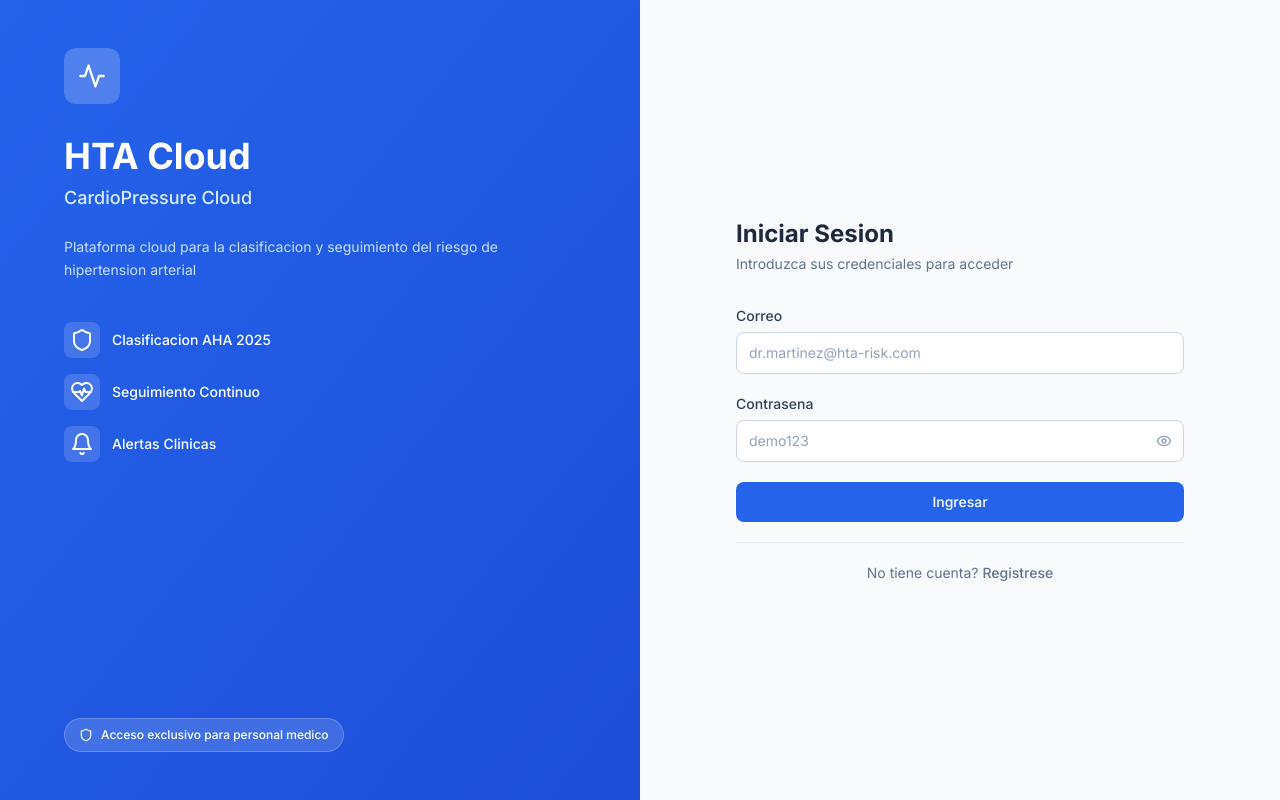
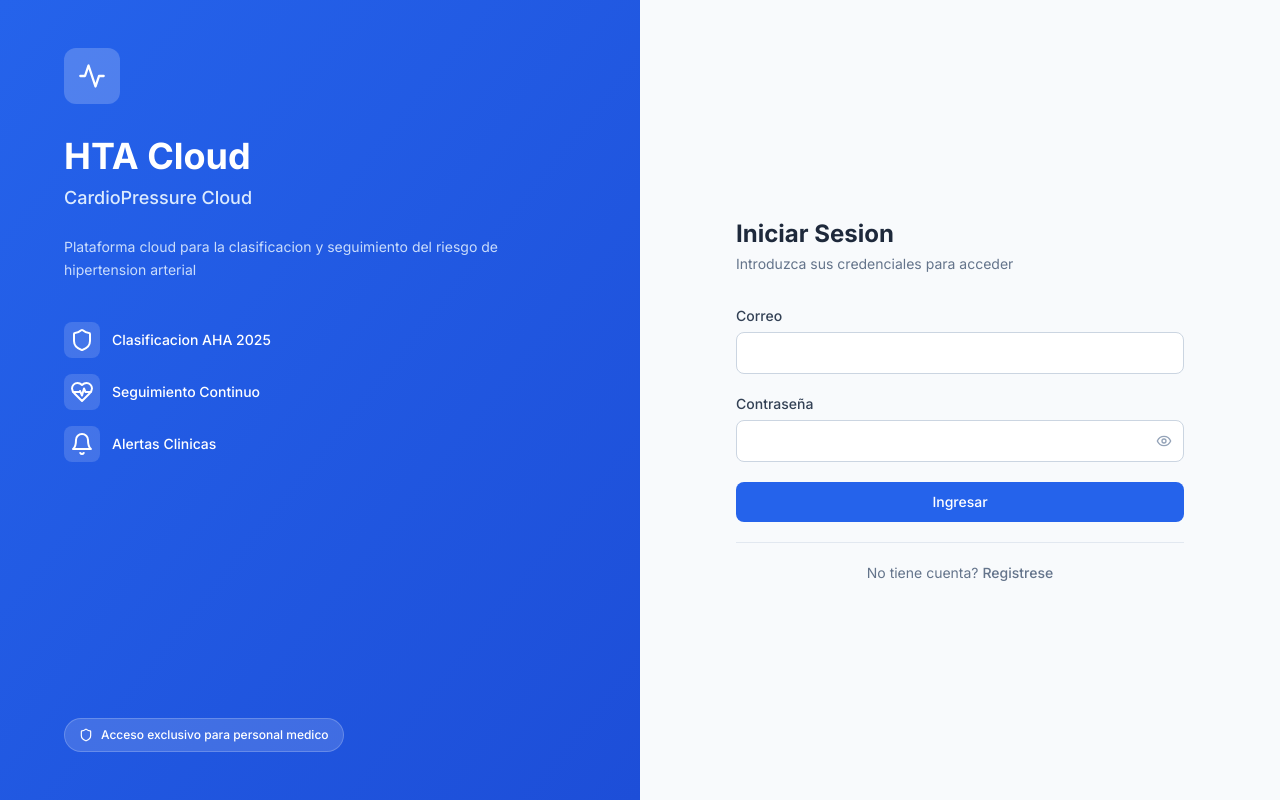
Before and after one commit to HtariskhealthProject/htariskhealthApp, a React (Vite) app: page /login in a window 1280 px wide. Built offline with nearby package versions, Linux system fonts and the light colour scheme; no server answers.

Commit message:
eliminar placeholder y eliminarñ

```diff
--- a/src/pages/auth/LoginPage.tsx
+++ b/src/pages/auth/LoginPage.tsx
@@ -88,20 +88,18 @@ export default function LoginPage() {
                 value={email}
                 onChange={(e) => setEmail(e.target.value)}
                 className="input-clinical"
-                placeholder="dr.martinez@hta-risk.com"
                 required
               />
             </div>
 
             <div>
-              <label className="label-clinical">Contrasena</label>
+              <label className="label-clinical">Contraseña</label>
               <div className="relative">
                 <input
                   type={showPassword ? 'text' : 'password'}
                   value={password}
                   onChange={(e) => setPassword(e.target.value)}
                   className="input-clinical pr-10"
-                  placeholder="demo123"
                   required
                 />
                 <button
--- a/src/pages/auth/RegisterPage.tsx
+++ b/src/pages/auth/RegisterPage.tsx
@@ -92,7 +92,7 @@ export default function RegisterPage() {
             </div>
 
             <div>
-              <label className="label-clinical">Contrasena</label>
+              <label className="label-clinical">Contraseña</label>
               <div className="relative">
                 <input
                   type={showPassword ? 'text' : 'password'}
```
